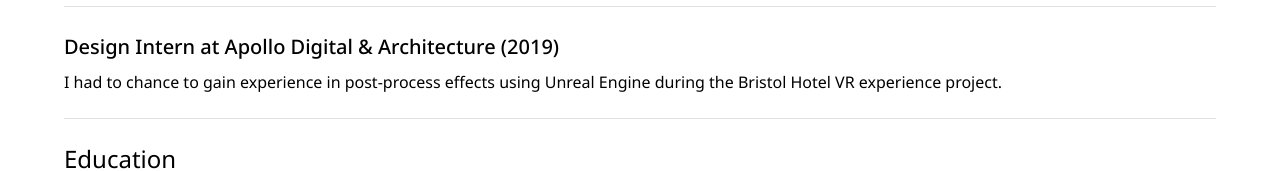
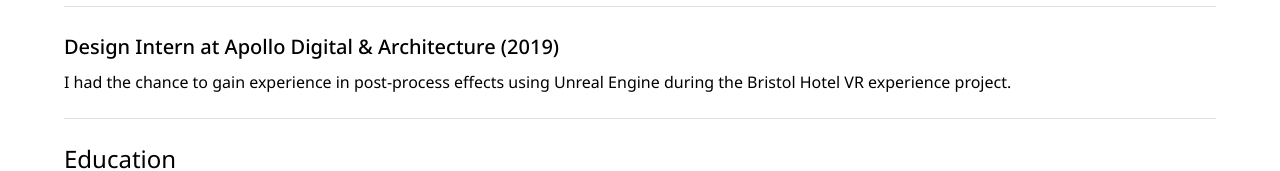
Before and after one commit to florhun/portfolio-website, a React (Create React App) app: page /experience in a window 1280 px wide. Shown: the part 569-740 px from the top of the page. Built offline with nearby package versions, Linux system fonts and the light colour scheme; a web font is replaced by a local one.

Commit message:
quick fix
Changed blur
Grammar fix

```diff
--- a/src/components/Navbar.jsx
+++ b/src/components/Navbar.jsx
@@ -70,7 +70,7 @@
                 color="transparent"
                 elevation={0}
                 sx={{
-                    backdropFilter: "blur(5px)",
+                    backdropFilter: "blur(3px)",
                     zIndex: (theme) => theme.zIndex.drawer + 1,
                 }}
             >
--- a/src/pages/Experience.jsx
+++ b/src/pages/Experience.jsx
@@ -59,7 +59,7 @@
                     Design Intern at Apollo Digital & Architecture (2019)
                 </Typography>
                 <Typography variant="body1" paragraph>
-                    I had to chance to gain experience in post-process effects using Unreal Engine during the Bristol Hotel VR experience project.
+                    I had the chance to gain experience in post-process effects using Unreal Engine during the Bristol Hotel VR experience project.
                 </Typography>
             </Box>
 
```
